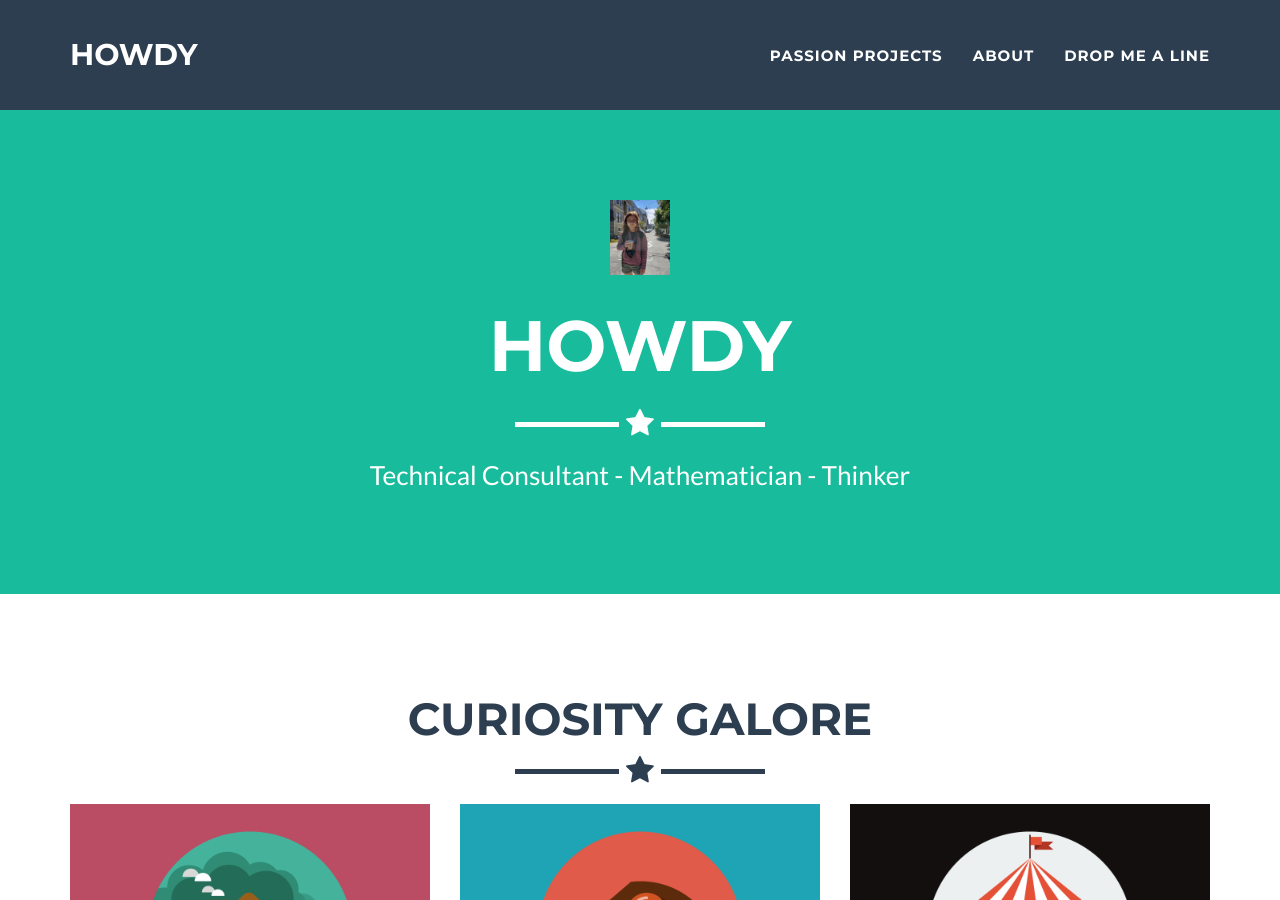
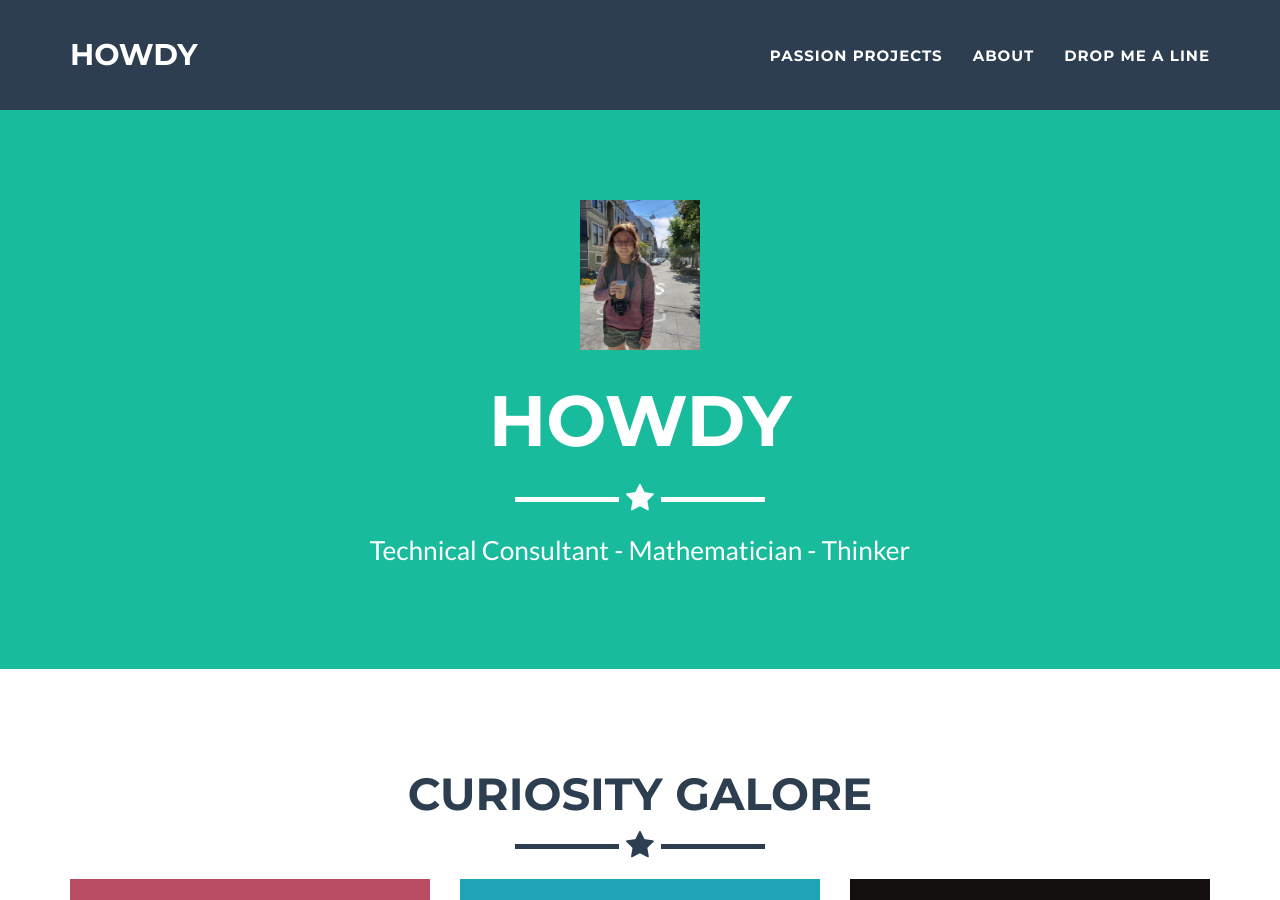
Before and after one commit to alyssaahn/alyssaahn.github.io, a Jekyll site: the page built from index.html, in a window 1280 px wide and 900 px high. Built offline with Jekyll 4.4.1, drawn with Linux system fonts in a browser that asks for light colours.

Commit message:
Update header.html

```diff
--- a/_includes/header.html
+++ b/_includes/header.html
@@ -3,7 +3,7 @@
         <div class="container">
             <div class="row">
                 <div class="col-lg-12">
-                    <img class="img-responsive" src="img/portfolio/5DED7BF5-D9C1-4F2C-AE34-AB318BB255DA.jpg" alt="image of author" height="50" width ="60">
+                    <img class="img-responsive" src="img/portfolio/5DED7BF5-D9C1-4F2C-AE34-AB318BB255DA.jpg" alt="image of author" height="100" width ="120">
                     <div class="intro-text">
                         <span class="name">{{ site.title }}</span>
                         <hr class="star-light">
```
